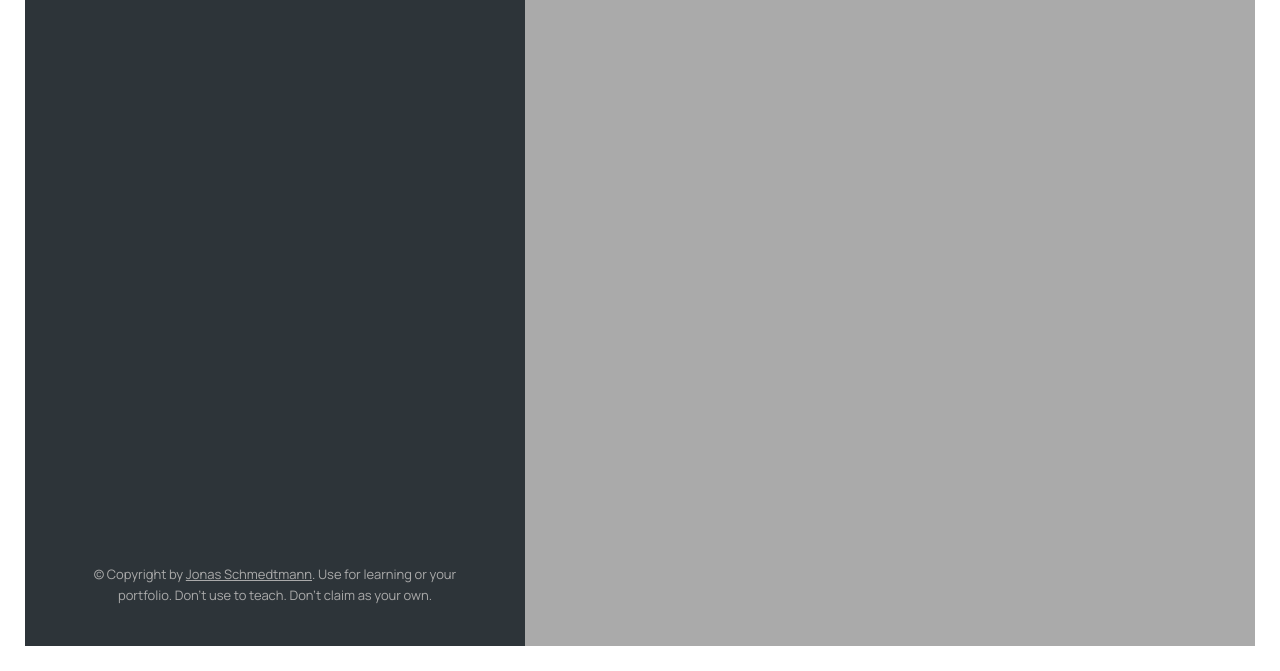
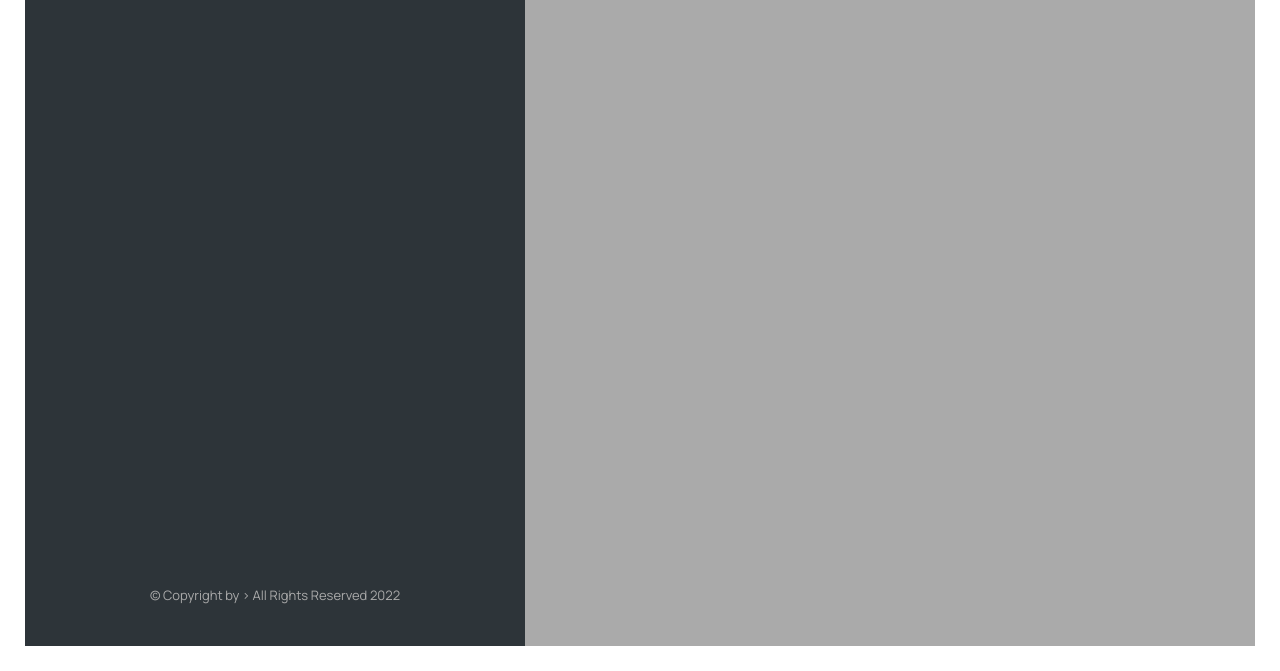
Before and after one commit to DevMonzer/Map-App, a plain HTML site: page index.html in a window 1280 px wide. Shown: the part 129-800 px from the top of the page. Drawn offline with Linux system fonts and the light colour scheme.

Commit message:
Update index.html

```diff
--- a/index.html
+++ b/index.html
@@ -106,16 +106,7 @@
         </li> -->
       </ul>
 
-      <p class="copyright">
-        &copy; Copyright by
-        <a
-          class="twitter-link"
-          target="_blank"
-          href="https://twitter.com/jonasschmedtman"
-          >Jonas Schmedtmann</a
-        >. Use for learning or your portfolio. Don't use to teach. Don't claim
-        as your own.
-      </p>
+      <p class="copyright">&copy; Copyright by > All Rights Reserved 2022</p>
     </div>
 
     <div id="map"></div>
```
